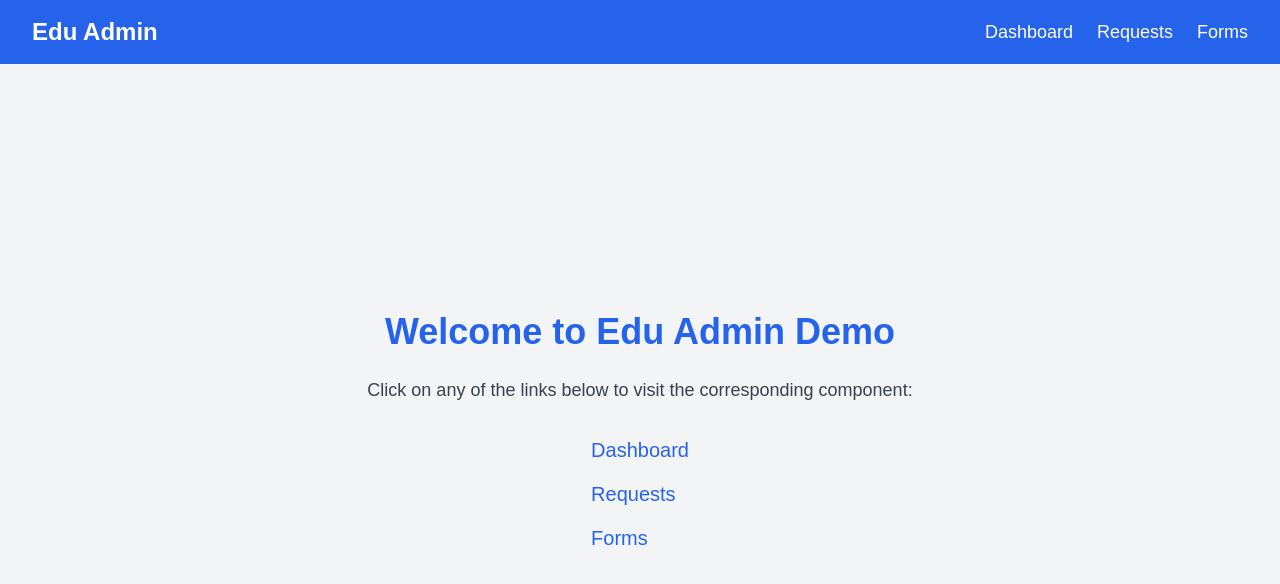
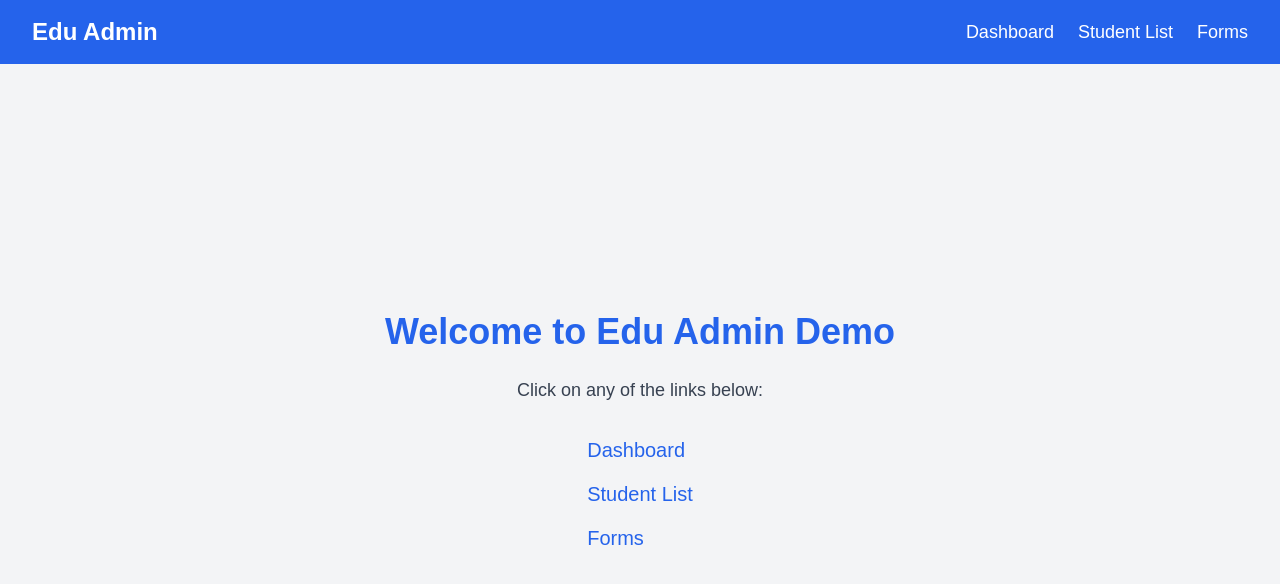
Before and after one commit to Garriga11/EduAdmin, a Next.js app: page / in a window 1280 px wide. Shown: the top 584 px of the page. Built offline with nearby package versions, Linux system fonts and the light colour scheme.

Commit message:
Update page.tsx

```diff
--- a/app/page.tsx
+++ b/app/page.tsx
@@ -15,8 +15,8 @@ export default function Page() {
       <Link href="/dashboard">
       <a className="text-lg hover:text-gray-200">Dashboard</a>
       </Link>
-      <Link href="/settings">
-      <a className="text-lg hover:text-gray-200">Requests</a>
+      <Link href="/studentList">
+      <a className="text-lg hover:text-gray-200">Student List</a>
       </Link>
       <Link href="/forms">
       <a className="text-lg hover:text-gray-200">Forms</a>
@@ -27,7 +27,7 @@ export default function Page() {
       </nav>
       <div className="flex flex-col items-center justify-center flex-grow bg-gray-100 py-10">
       <h1 className="text-4xl font-bold text-blue-600 mb-6">Welcome to Edu Admin Demo</h1>
-      <p className="text-lg text-gray-700 mb-8">Click on any of the links below to visit the corresponding component:</p>
+      <p className="text-lg text-gray-700 mb-8">Click on any of the links below:</p>
       <nav>
       <ul className="list-none p-0 space-y-4">
       <li>
@@ -38,9 +38,9 @@ export default function Page() {
       </Link>
       </li>
       <li>
-      <Link href="/settings">
+      <Link href="/studentList">
       <a className="text-xl text-blue-600 hover:underline">
-          Requests
+          Student List
       </a>
       </Link>
       </li>
```
